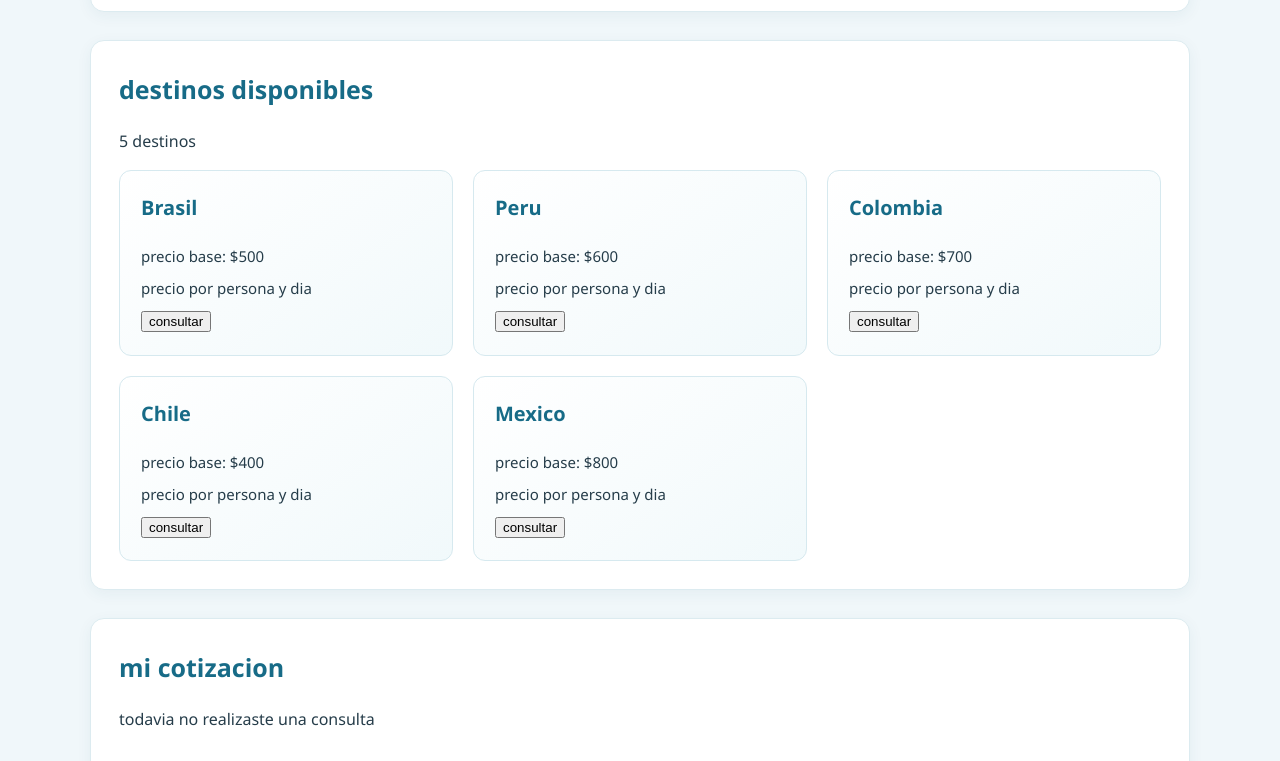
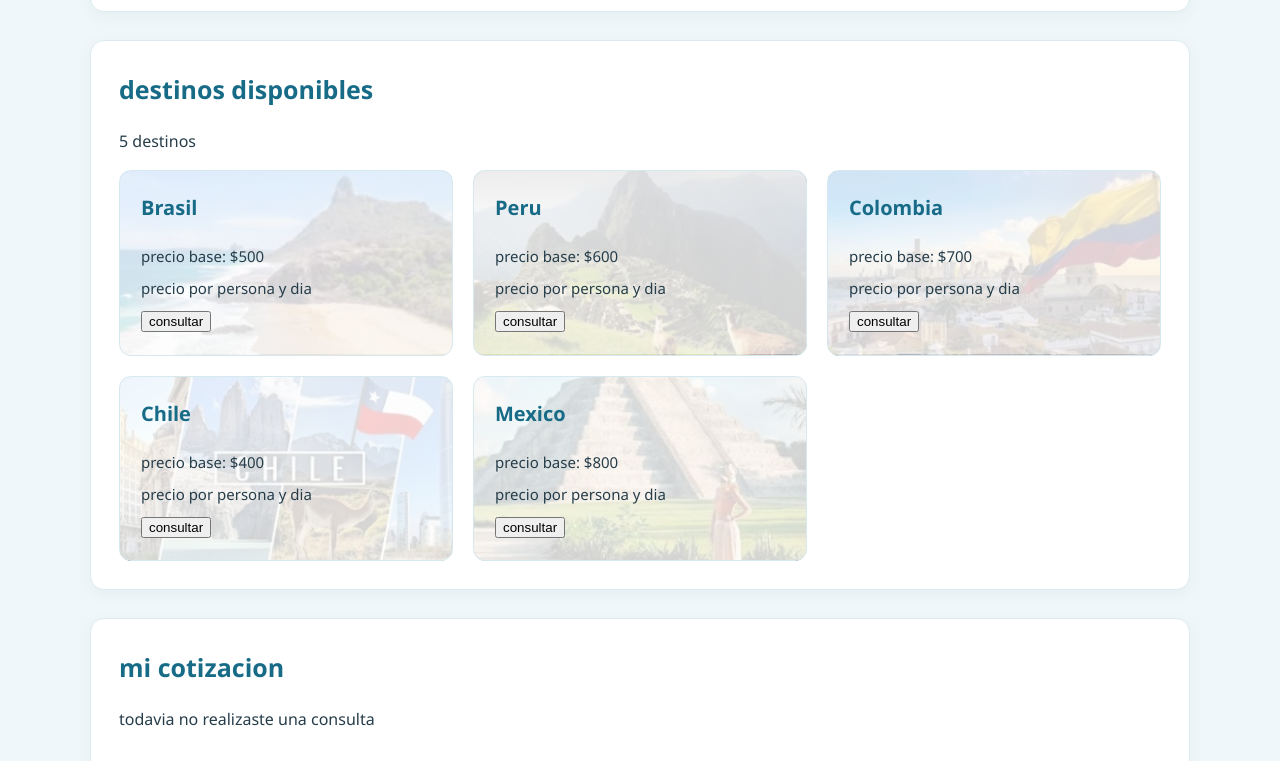
Before and after one commit to Florenciaadan/curso-2-java-script, a plain HTML site: page index.html in a window 1280 px wide. Shown: the part 655-1416 px from the top of the page. Drawn offline with nearby package versions, Linux system fonts and the light colour scheme; some packages are replaced by stand-ins of ours; a script that the page names is missing.

Commit message:
sume assest con fotos de los dstinos

```diff
--- a/css/style.css
+++ b/css/style.css
@@ -1,5 +1,4 @@
 
-/* ESTILOS GENERALES */
 
 * {
     box-sizing: border-box;
@@ -13,7 +12,6 @@ body {
     line-height: 1.6;
 }
 
-/* ENCABEZADO */
 
 header {
     background: linear-gradient(135deg, #125b78, #249bb0);
@@ -37,7 +35,7 @@ header p {
     opacity: 0.95;
 }
 
-/* CONTENIDO PRINCIPAL */
+
 
 main {
     width: 90%;
@@ -62,7 +60,6 @@ h2 {
     font-weight: 750;
 }
 
-/* FORMULARIO */
 
 #formulario-viaje {
     display: grid;
@@ -118,7 +115,7 @@ h2 {
     transform: translateY(-2px);
 }
 
-/* BUSCADOR */
+
 
 #buscador {
     width: 100%;
@@ -129,7 +126,6 @@ h2 {
     background-color: #f8fcfd;
 }
 
-/* DESTINOS */
 
 #contenedor-paquetes {
     display: grid;
@@ -183,7 +179,7 @@ h2 {
     transform: translateY(-2px);
 }
 
-/* COTIZACIÓN */
+
 
 .tarjeta-cotizacion {
     background-color: #f5fafc;
@@ -209,7 +205,7 @@ h2 {
     font-size: 21px;
 }
 
-/* CARRITO */
+
 
 #contenedor-carrito {
     display: flex;
@@ -243,7 +239,7 @@ h2 {
     margin: 8px 0;
 }
 
-/* BOTONES DEL CARRITO */
+
 
 .tarjeta-carrito button,
 #boton-vaciar-carrito {
@@ -276,7 +272,7 @@ h2 {
     cursor: not-allowed;
 }
 
-/* TOTAL DEL CARRITO */
+
 
 #total-carrito {
     margin-top: 15px;
@@ -289,7 +285,7 @@ h2 {
     text-align: right;
 }
 
-/* BOTONES DE COMPRA */
+
 
 #boton-checkout,
 #boton-confirmar-compra,
@@ -332,7 +328,7 @@ h2 {
     transform: none;
 }
 
-/* MENSAJES */
+
 
 #mensaje {
     position: fixed;
@@ -349,7 +345,6 @@ h2 {
     opacity: 1;
 }
 
-/* RECORDATORIO DEL CARRITO */
 
 #recordatorio-carrito {
     position: fixed;
@@ -378,7 +373,7 @@ h2 {
     }
 }
 
-/* ESTADO DE CARGA */
+
 
 #estado-carga {
     color: #176b87;
@@ -393,7 +388,7 @@ h2 {
     padding: 10px 0;
 }
 
-/* RESPONSIVE */
+
 
 @media (max-width: 800px) {
     #contenedor-paquetes {
@@ -436,3 +431,51 @@ h2 {
         font-size: 17px;
     }
 }
+
+
+
+
+.tarjeta-paquete {
+    background-size: cover;
+    background-position: center;
+    background-repeat: no-repeat;
+    position: relative;
+    overflow: hidden;
+    border-radius: 12px;
+    transition: transform 0.25s, box-shadow 0.25s;
+}
+
+
+#contenedor-paquetes .tarjeta-paquete:nth-child(1) {
+    background-image:
+        linear-gradient(rgba(255, 255, 255, 0.82), rgba(255, 255, 255, 0.82)),
+        url("../assets/brasil.jpg");
+}
+
+
+#contenedor-paquetes .tarjeta-paquete:nth-child(2) {
+    background-image:
+        linear-gradient(rgba(255, 255, 255, 0.82), rgba(255, 255, 255, 0.82)),
+        url("../assets/peru.jpg");
+}
+
+
+#contenedor-paquetes .tarjeta-paquete:nth-child(3) {
+    background-image:
+        linear-gradient(rgba(255, 255, 255, 0.82), rgba(255, 255, 255, 0.82)),
+        url("../assets/colombia.jpg");
+}
+
+
+#contenedor-paquetes .tarjeta-paquete:nth-child(4) {
+    background-image:
+        linear-gradient(rgba(255, 255, 255, 0.82), rgba(255, 255, 255, 0.82)),
+        url("../assets/chile.jpg");
+}
+
+
+#contenedor-paquetes .tarjeta-paquete:nth-child(5) {
+    background-image:
+        linear-gradient(rgba(255, 255, 255, 0.82), rgba(255, 255, 255, 0.82)),
+        url("../assets/mexico.jpg");
+}
```
